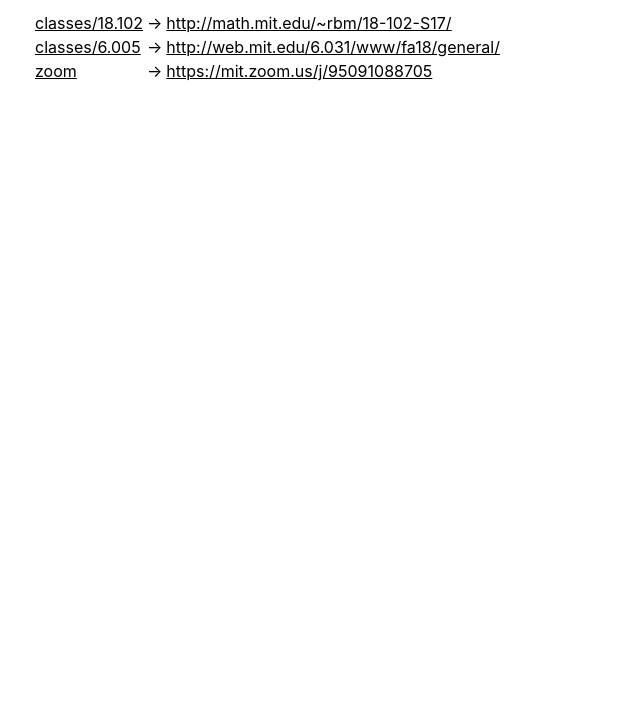
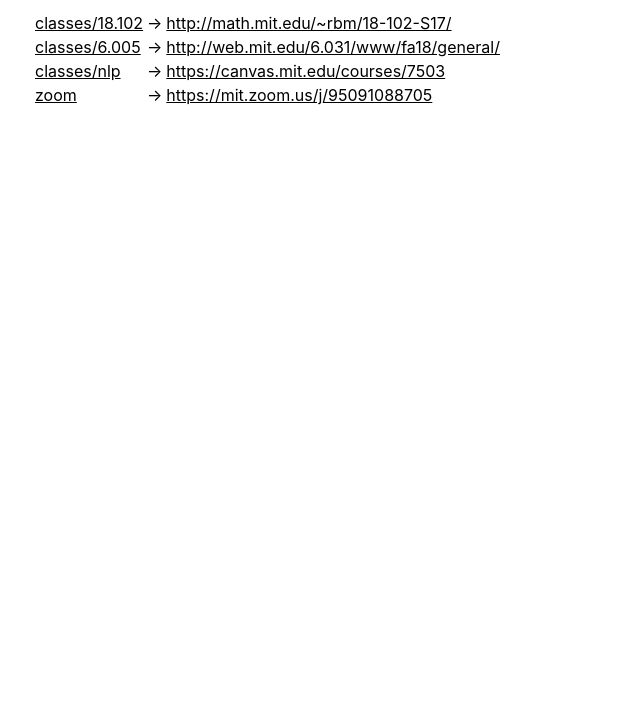
Before and after one commit to antimatter15/goto, a plain HTML site: page index.html in a window 1280 px wide. Shown: the part 91-800 px from the top of the page, without its empty margins (0-640 px from the left). Drawn offline with Linux system fonts and the light colour scheme.

Commit message:
Set key "classes/nlp" → "https://canvas.mit.edu/co

```diff
--- a/index.csv
+++ b/index.csv
@@ -2,3 +2,4 @@ key,url
 classes/18.102,http://math.mit.edu/~rbm/18-102-S17/
 zoom,https://mit.zoom.us/j/95091088705
 classes/6.005,http://web.mit.edu/6.031/www/fa18/general/
+classes/nlp,https://canvas.mit.edu/courses/7503
--- a/index.html
+++ b/index.html
@@ -10,4 +10,4 @@ a { color: black }
 td:nth-child(1) { text-align: left }
 </style>
 <h1>gitlinks</h1>
-<table><tbody><tr><td><a href="classes/18.102">classes/18.102</a></td><td>→</td><td><a href="http://math.mit.edu/~rbm/18-102-S17/">http://math.mit.edu/~rbm/18-102-S17/</a></td></li><tr><td><a href="classes/6.005">classes/6.005</a></td><td>→</td><td><a href="http://web.mit.edu/6.031/www/fa18/general/">http://web.mit.edu/6.031/www/fa18/general/</a></td></li><tr><td><a href="zoom">zoom</a></td><td>→</td><td><a href="https://mit.zoom.us/j/95091088705">https://mit.zoom.us/j/95091088705</a></td></li></tbody></table>
+<table><tbody><tr><td><a href="classes/18.102">classes/18.102</a></td><td>→</td><td><a href="http://math.mit.edu/~rbm/18-102-S17/">http://math.mit.edu/~rbm/18-102-S17/</a></td></li><tr><td><a href="classes/6.005">classes/6.005</a></td><td>→</td><td><a href="http://web.mit.edu/6.031/www/fa18/general/">http://web.mit.edu/6.031/www/fa18/general/</a></td></li><tr><td><a href="classes/nlp">classes/nlp</a></td><td>→</td><td><a href="https://canvas.mit.edu/courses/7503">https://canvas.mit.edu/courses/7503</a></td></li><tr><td><a href="zoom">zoom</a></td><td>→</td><td><a href="https://mit.zoom.us/j/95091088705">https://mit.zoom.us/j/95091088705</a></td></li></tbody></table>
```
Also changed, not shown: classes/nlp/index.html (added, +1 -0 lines).
